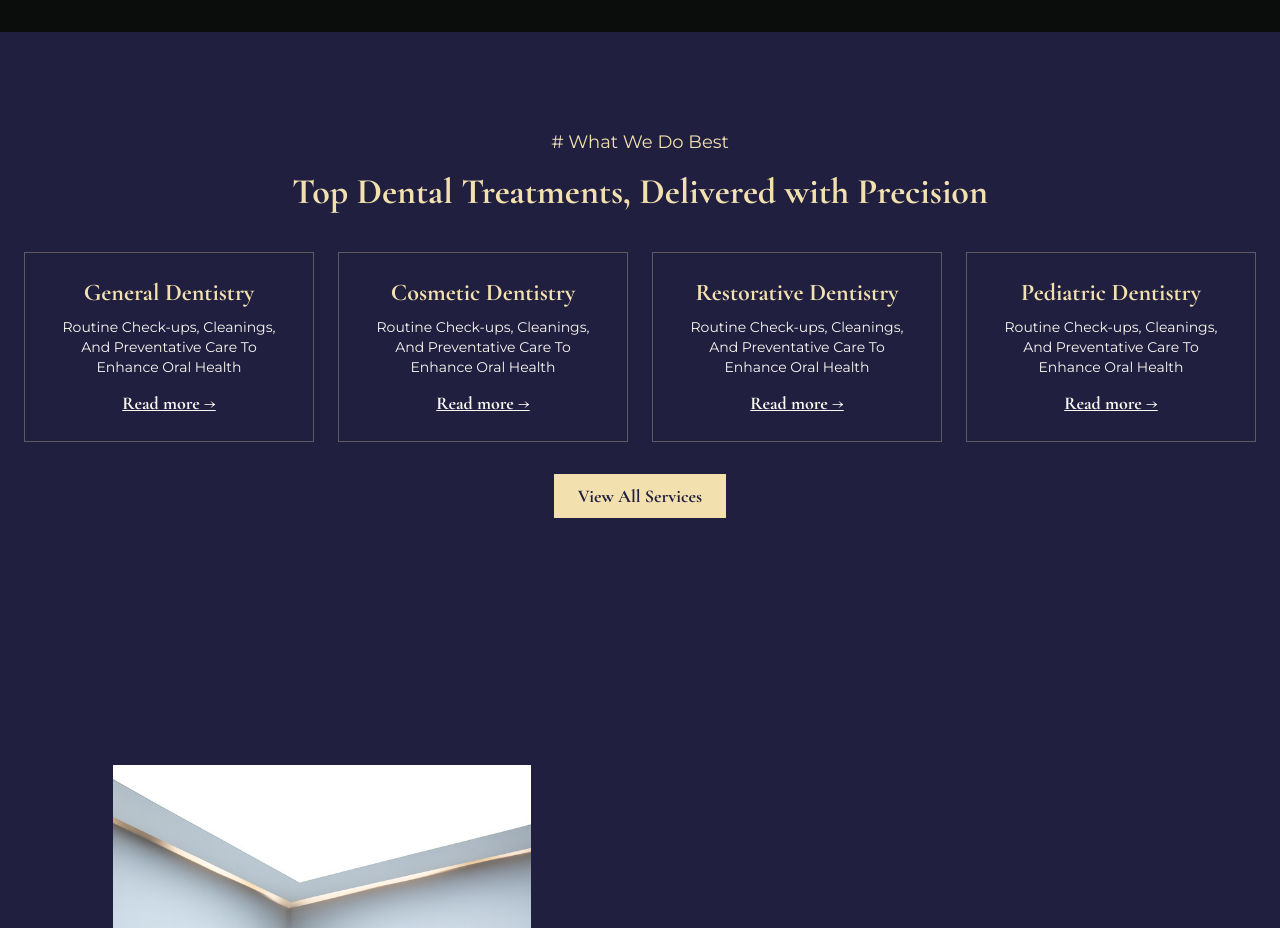
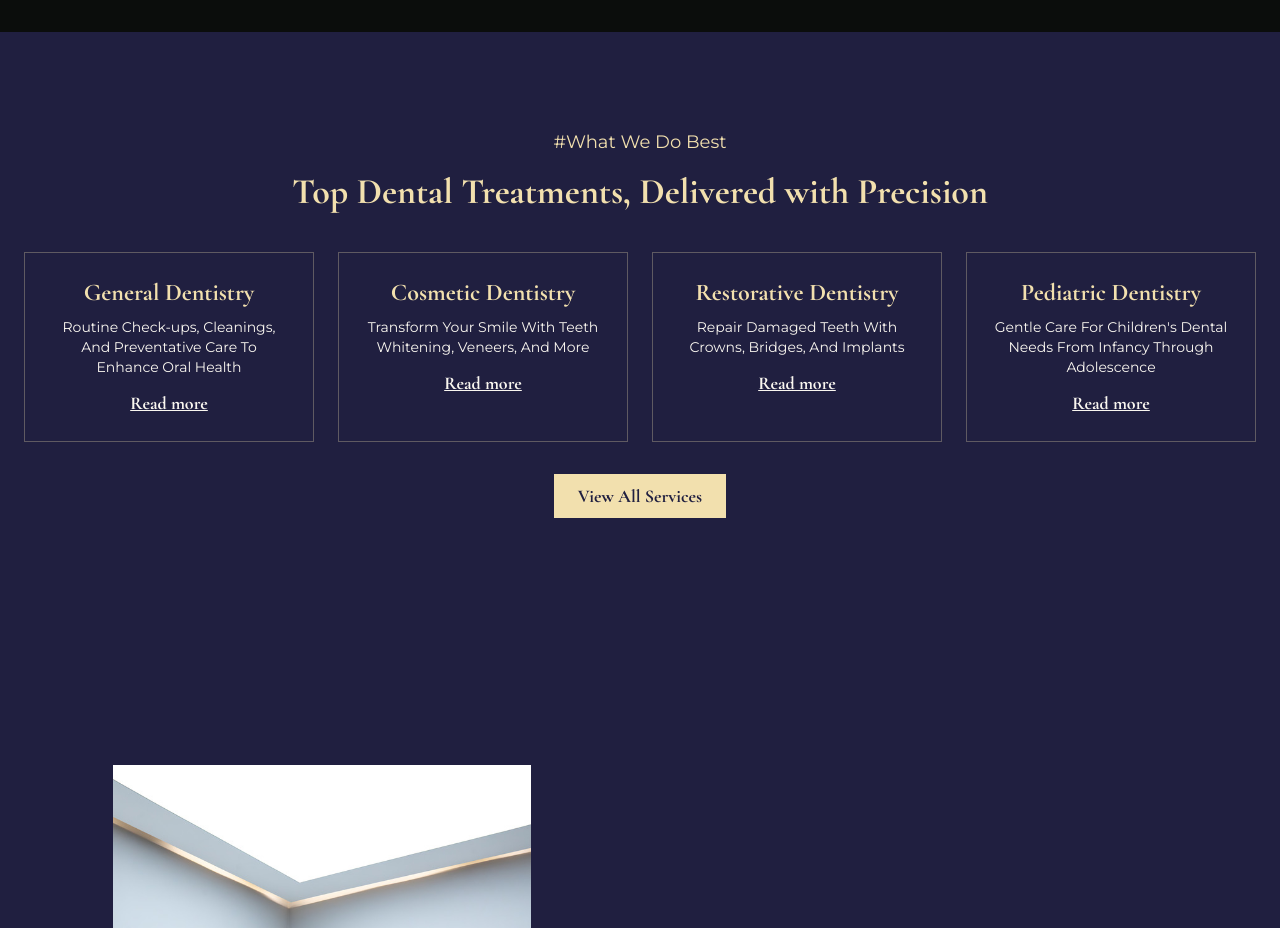
Before and after one commit to moh92ahm/primedent-next, a Next.js app: page / in a window 1280 px wide. Shown: the part 940-1868 px from the top of the page. Built offline with nearby package versions, Linux system fonts and the light colour scheme.

Commit message:
services component made and used

```diff
--- a/src/app/about-us/page.tsx
+++ b/src/app/about-us/page.tsx
@@ -3,6 +3,8 @@ import React from 'react'
 
 import Image from 'next/image'
 import Link from 'next/link'
+
+import ServicesSection from '@/components/ServicesSection'
 
 export const metadata: Metadata = {
   title: 'About Us | Primedent',
@@ -70,25 +72,19 @@ export default function AboutUsPage() {
           </div>
         </div>
       </div>
+
       {/* Services Section */}
-      <div className="max-w-screen-xl mx-auto px-6 text-center mb-16">
-        <p className="text-lg text-brand-primary mb-2"># What We Do Best</p>
-        <h2 className="text-4xl font-heading text-brand-primary font-bold mb-10">Top Dental Treatments, Delivered with Precision</h2>
-
-        <div className="grid grid-cols-1 md:grid-cols-4 gap-6 mb-8">
-          {['General Dentistry', 'Cosmetic Dentistry', 'Restorative Dentistry', 'Pediatric Dentistry'].map((title) => (
-            <div key={title} className="p-6 transition-all border border-brand-primary/30 hover:bg-brand-primary group">
-              <h4 className="font-bold font-heading text-2xl text-brand-primary group-hover:text-brand-background mb-2">{title}</h4>
-              <p className="text-sm mb-3 text-brand-white group-hover:text-brand-background">Routine Check-ups, Cleanings, And Preventative Care To Enhance Oral Health</p>
-              <button className="underline font-bold font-heading text-lg group-hover:text-brand-background">Read more →</button>
-            </div>
-          ))}
-        </div>
-
-        <Link className="inline-block bg-brand-primary text-brand-background font-heading font-bold text-lg py-2 px-6" href="/services">
-          View All Services
-        </Link>
-      </div>
+      <ServicesSection
+        heading="Top Dental Treatments, Delivered with Precision"
+        subheading="#What We Do Best"
+        services={[
+          { title: 'General Dentistry', description: 'Routine Check-ups, Cleanings, And Preventative Care To Enhance Oral Health', link: '/services' },
+          { title: 'Cosmetic Dentistry', description: 'Transform Your Smile With Teeth Whitening, Veneers, And More', link: '/services' },
+          { title: 'Restorative Dentistry', description: 'Repair Damaged Teeth With Crowns, Bridges, And Implants', link: '/services' },
+          { title: 'Pediatric Dentistry', description: "Gentle Care For Children's Dental Needs From Infancy Through Adolescence", link: '/services' },
+        ]}
+        viewAllLink='/services'
+      />
 
       {/* Call to Action Section */}
       <div className= "flex justify-between max-w-screen-xl mx-auto bg-black text-left py-10 px-6 md:px-20">
--- a/src/app/page.tsx
+++ b/src/app/page.tsx
@@ -9,6 +9,8 @@ import BeforeAfterSlider from '@/components/BeforeAfter'
 import TestimonialSlider from '@/components/Testimonials/TestimonialSlider'
 
 import ContactForm from '@/components/ContactForm'
+
+import ServicesSection from '@/components/ServicesSection'
 
 
 export const metadata: Metadata = {
@@ -73,25 +75,20 @@ export default function Page() {
 
 
       {/* Services Section */}
-      <div className="max-w-screen-xl mx-auto px-6 text-center my-24">
-        <p className="text-lg text-brand-primary mb-4"># What We Do Best</p>
-        <h2 className="text-4xl font-heading text-brand-primary font-bold mb-10">Top Dental Treatments, Delivered with Precision</h2>
+      <ServicesSection
+        heading="Top Dental Treatments, Delivered with Precision"
+        subheading="#What We Do Best"
+        services={[
+          { title: 'General Dentistry', description: 'Routine Check-ups, Cleanings, And Preventative Care To Enhance Oral Health', link: '/services' },
+          { title: 'Cosmetic Dentistry', description: 'Transform Your Smile With Teeth Whitening, Veneers, And More', link: '/services' },
+          { title: 'Restorative Dentistry', description: 'Repair Damaged Teeth With Crowns, Bridges, And Implants', link: '/services' },
+          { title: 'Pediatric Dentistry', description: "Gentle Care For Children's Dental Needs From Infancy Through Adolescence", link: '/services' },
+        ]}
+        viewAllLink='/services'
+      />
 
-        <div className="grid grid-cols-1 md:grid-cols-4 gap-6 mb-8">
-          {['General Dentistry', 'Cosmetic Dentistry', 'Restorative Dentistry', 'Pediatric Dentistry'].map((title) => (
-            <div key={title} className="p-6 transition-all border border-brand-primary/30 hover:bg-brand-primary group">
-              <h4 className="font-bold font-heading text-2xl text-brand-primary group-hover:text-brand-background mb-2">{title}</h4>
-              <p className="text-sm mb-3 text-brand-white group-hover:text-brand-background">Routine Check-ups, Cleanings, And Preventative Care To Enhance Oral Health</p>
-              <button className="underline font-bold font-heading text-lg group-hover:text-brand-background">Read more →</button>
-            </div>
-          ))}
-        </div>
 
-        <Link className="inline-block bg-brand-primary text-brand-background font-heading font-bold text-lg py-2 px-6" href="/services">
-          View All Services
-        </Link>
-      </div>
-
+      {/* About Us Section */}
       <section className=" text-white py-16">
         <div className="container mx-auto flex flex-col md:flex-row items-center gap-10 px-6">
 
--- /dev/null
+++ b/src/components/ServicesSection/index.tsx
@@ -0,0 +1,44 @@
+import React from 'react';
+import Link from 'next/link';
+
+type serviceItem = {
+  title: string;
+  description: string;
+  link: string;
+};
+
+type ServicesSectionProps = {
+  heading: string;
+  subheading: string;
+  services: serviceItem[];
+  viewAllLink: string;
+};
+
+const ServicesSection: React.FC<ServicesSectionProps> = ({
+  heading,
+  subheading,
+  services,
+  viewAllLink,
+}) => (
+  <div className="max-w-screen-xl mx-auto px-6 text-center my-24">
+    <p className="text-lg text-brand-primary mb-4">{subheading}</p>
+    <h2 className="text-4xl font-heading text-brand-primary font-bold mb-10">{heading}</h2>
+
+    <div className="grid grid-cols-1 md:grid-cols-4 gap-6 mb-8">
+      {services.map(({ title, description, link }) => (
+        <section key={title}
+        className="p-6 transition-all border border-brand-primary/30 hover:bg-brand-primary group">
+          <h4 className="font-bold font-heading text-2xl text-brand-primary group-hover:text-brand-background mb-2">{title}</h4>
+          <p className="text-sm mb-3 text-brand-white group-hover:text-brand-background">{description}</p>
+          <Link className="underline font-bold font-heading text-lg group-hover:text-brand-background" href={link} >Read more</Link>
+        </section>
+      ))}
+    </div>
+
+    <Link className="inline-block bg-brand-primary text-brand-background font-heading font-bold text-lg py-2 px-6"
+    href={viewAllLink}> View All Services </Link>
+  </div>
+
+);
+
+export default ServicesSection;
```
